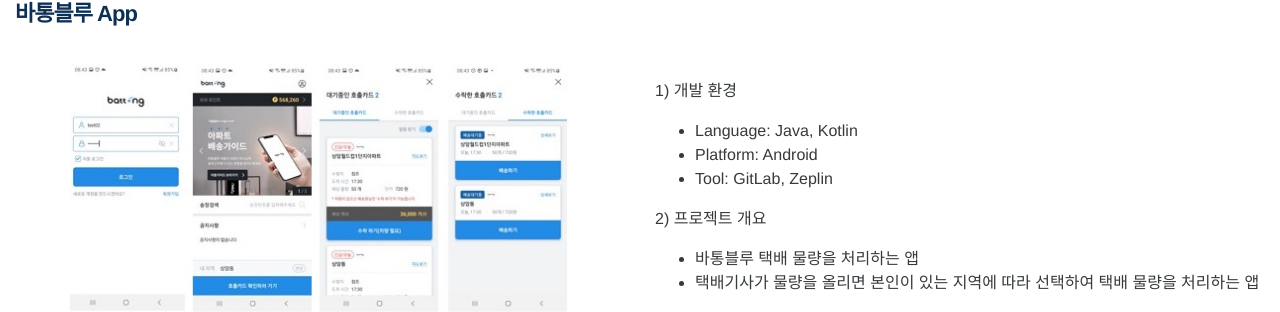
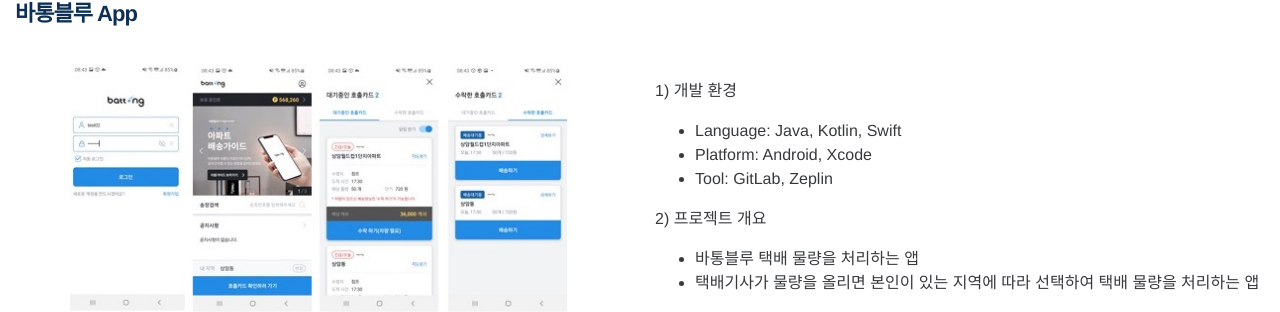
Before and after one commit to kongup83/kongup83.github.io, a Jekyll site: the page built from _posts/2021-05-12-portfolio13.md, in a window 1280 px wide. Shown: the part 263-575 px from the top of the page. Built offline with Jekyll 4.4.1, drawn with Linux system fonts in a browser that asks for light colours; nearby versions of some CDN libraries.

Commit message:
Update 2021-05-12-portfolio13.md

```diff
--- a/_posts/2021-05-12-portfolio13.md
+++ b/_posts/2021-05-12-portfolio13.md
@@ -10,8 +10,8 @@ image: blue.jpg
 ---
 
 1) 개발 환경
- - Language: Java, Kotlin
- - Platform: Android
+ - Language: Java, Kotlin, Swift
+ - Platform: Android, Xcode
  - Tool: GitLab, Zeplin
 
 2) 프로젝트 개요
```
